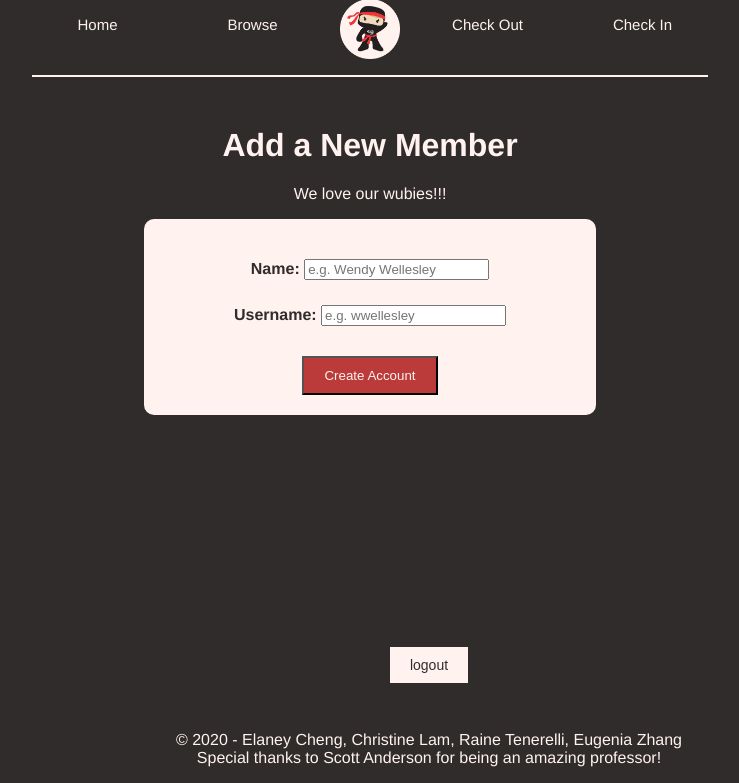
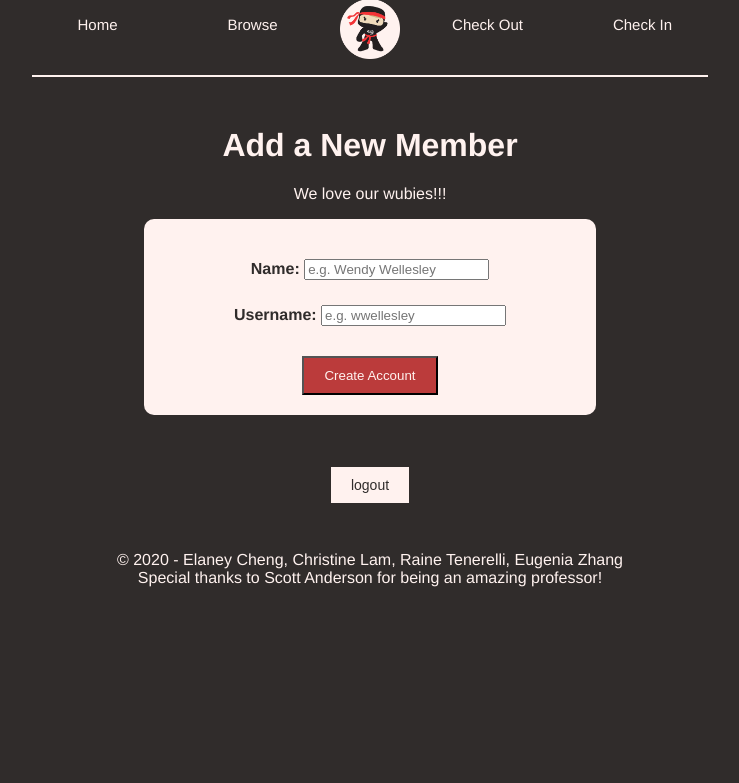
Before and after one commit to rainetenerelli/WIN, a Flask app: page /addmember/ in a window 1280 px wide. Shown: the part 17-800 px from the top of the page, without its empty margins (270-1009 px from the left). Run offline with Flask 2, Linux system fonts and the light colour scheme; the visitor is signed in with stand-in values (Sample User, id 1).

Commit message:
fixed footer

```diff
--- a/static/style.css
+++ b/static/style.css
@@ -14,6 +14,10 @@ HTML {
 
 h1, p, nav, label {
     background-color: var(--color-background);
+}
+
+body{
+    flex: 1;
 }
 
 hr.thin {
@@ -59,10 +63,9 @@ button{
 }
 
 .footer{
-    position: fixed;
-    padding: 10px 10px 0px 10px;
-    bottom: 0;
-    width: 850px;
+    display: flex;
+    flex-direction: column;
+    min-height: 100%;
     background-color: var(--color-background);
 }
 
```
